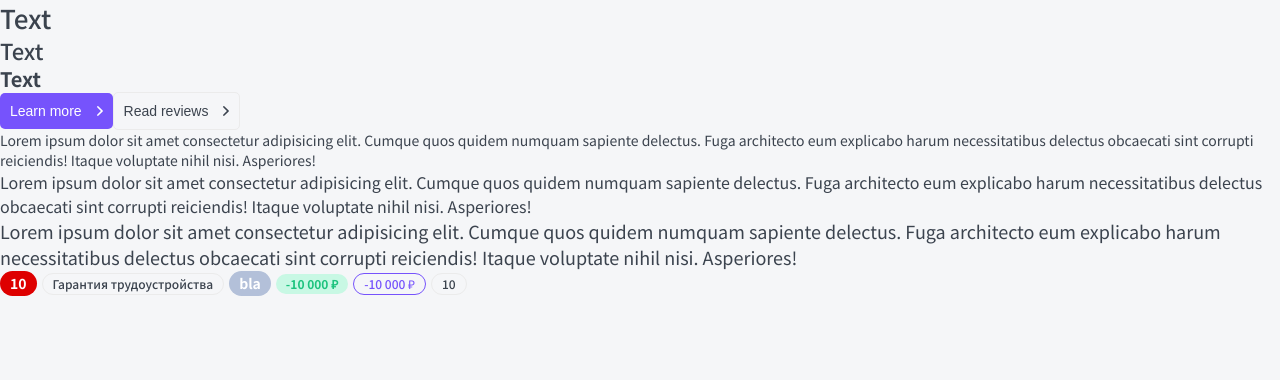
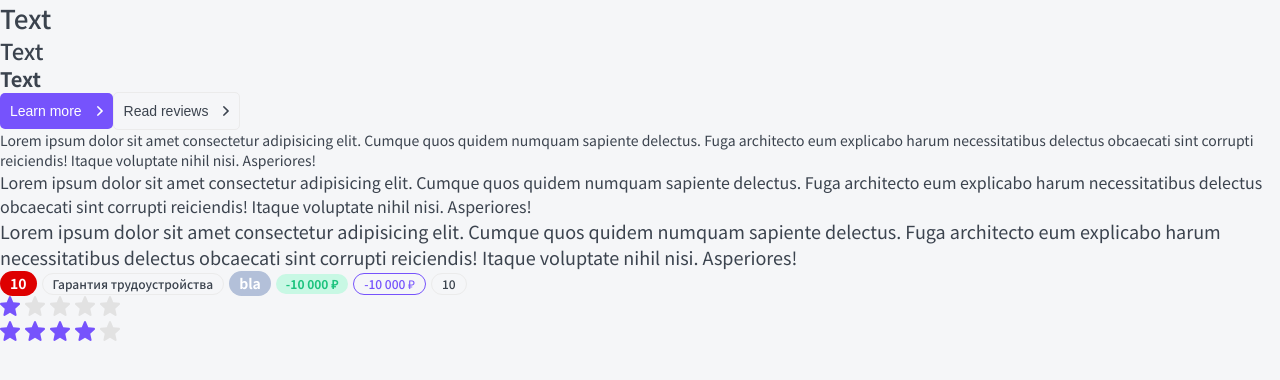
Before and after one commit to VladyslavsSotnikov/top-app, a Next.js app: page / in a window 1280 px wide. Shown: the top 380 px of the page. Built offline with nearby package versions, Linux system fonts and the light colour scheme.

Commit message:
Rating component

```diff
--- /dev/null
+++ b/components/Rating/Rating.module.css
@@ -0,0 +1,11 @@
+.star {
+  margin-right: 5px;
+}
+
+.filled {
+  fill: var(--primary);
+}
+
+.editable {
+  cursor: pointer;
+}
--- /dev/null
+++ b/components/Rating/Rating.tsx
@@ -0,0 +1,40 @@
+import { RatingProps } from './Rating.props';
+import classes from './Rating.module.css';
+import cn from 'classnames';
+import { useEffect, useState } from 'react';
+import StarIcon from './star.svg';
+
+export const Rating = ({ isEditable = false, rating, setRating, ...props }: RatingProps): JSX.Element => {
+  const [ratingArray, setRatingArray] = useState<JSX.Element[]>(new Array(5).fill(<></>));
+
+  const constractRatingArray = (currentRating: number) => {
+    const updatedRatingArray = ratingArray.map((r, index) => (
+      <span
+        onMouseEnter={isEditable ? () => constractRatingArray(index + 1) : null}
+        onMouseLeave={isEditable ? () => constractRatingArray(rating) : null}
+        onClick={isEditable ? () => setRating(index + 1) : null}
+      >
+        <StarIcon
+          className={cn(classes.star, {
+            [classes.filled]: index < currentRating,
+            [classes.editable]: isEditable,
+          })}
+          tabIndex={isEditable ? 0 : -1}
+        />
+      </span>
+    ));
+    setRatingArray(updatedRatingArray);
+  };
+
+  useEffect(() => {
+    constractRatingArray(rating);
+  }, [rating]);
+
+  return (
+    <div {...props}>
+      {ratingArray.map((start, id) => (
+        <span key={id}>{start}</span>
+      ))}
+    </div>
+  );
+};
--- a/pages/index.tsx
+++ b/pages/index.tsx
@@ -1,6 +1,10 @@
+import { useState } from 'react';
 import { Button, HTag, PTag, Tag } from '../components';
+import { Rating } from '../components/Rating/Rating';
 
 export default function Home() {
+  const [rating, setRating] = useState(4);
+
   return (
     <div>
       <HTag tag='h1'>Text</HTag>
@@ -39,6 +43,8 @@ export default function Home() {
       <Tag size='s' href='hello'>
         10
       </Tag>
+      <Rating rating={1} />
+      <Rating rating={rating} isEditable setRating={setRating} />
     </div>
   );
 }
```
Also changed, not shown: components/Rating/Rating.props.ts (added, +7 -0 lines), components/Rating/star.svg (added).
